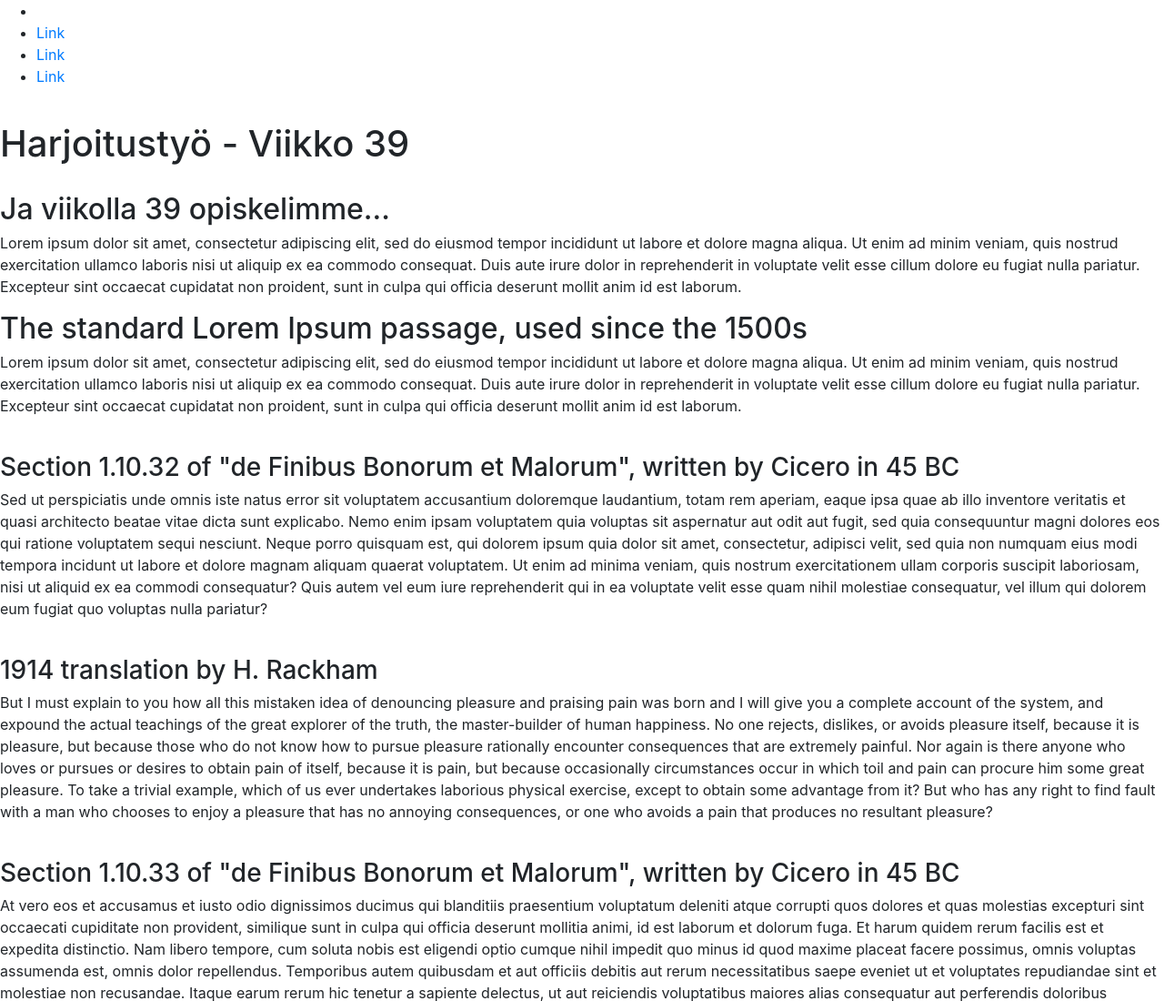
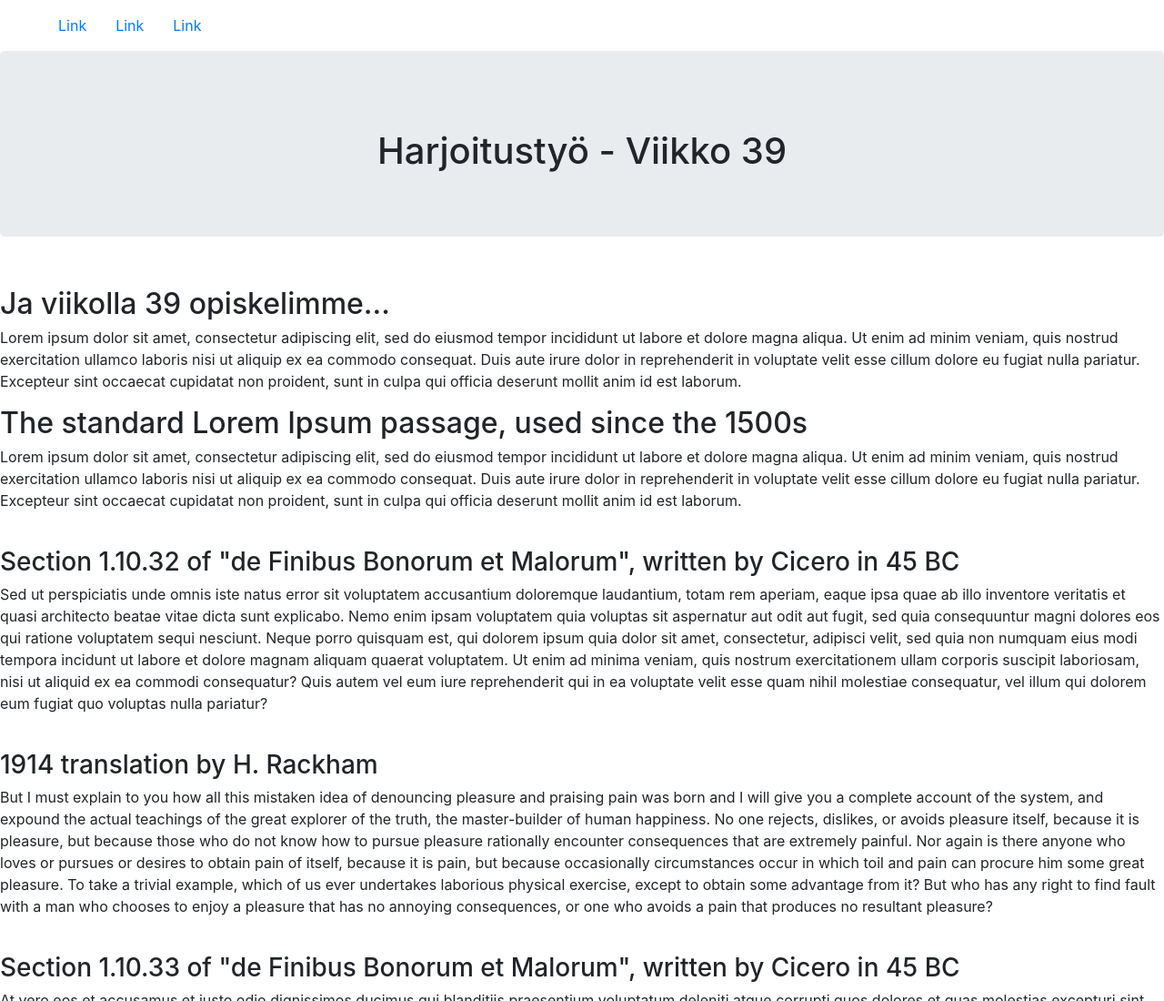
Before and after one commit to JAMK-IT-STUDENT/ttms0400-web-visualisointi-yhteinen-harjoitus-R3DgRu, a plain HTML site: page harkka-wk41/bs-vakio-teemat/index.html in a window 1280 px wide. Shown: the top 1100 px of the page at 91% size. Drawn offline with nearby package versions, Linux system fonts and the light colour scheme.

Commit message:
Add bootstrap to navbar and header

```diff
--- a/harkka-wk41/bs-vakio-teemat/index.html
+++ b/harkka-wk41/bs-vakio-teemat/index.html
@@ -4,23 +4,23 @@
     <title>Harkka</title>
     <meta charset="UTF-8">
     <link href="https://fonts.googleapis.com/css?family=Signika" rel="stylesheet">
-    <meta name="viewport" content="width=device-width, initial-scale=1">
+    <meta name="viewport" content="width=device-width, initial-scale=1, shrink-to-fit=no">
     <link rel="stylesheet" href="https://maxcdn.bootstrapcdn.com/bootstrap/4.0.0-beta/css/bootstrap.min.css" integrity="sha384-/Y6pD6FV/Vv2HJnA6t+vslU6fwYXjCFtcEpHbNJ0lyAFsXTsjBbfaDjzALeQsN6M" crossorigin="anonymous">
     <!--<link rel="stylesheet" href="styles.css">-->
 </head>
 
 <body>
 
-    <nav>
-      <ul>
-        <li><a href=""><img src="" /></a></li>
-        <li><a href="">Link</a></li>
-        <li><a href="">Link</a></li>
-        <li><a href="">Link</a></li>
+    <nav class="navbar">
+      <ul class="nav">
+        <li class="nav-item"><a class="nav-link" href=""><img src="" /></a></li>
+        <li class="nav-item"><a class="nav-link" href="">Link</a></li>
+        <li class="nav-item"><a class="nav-link" href="">Link</a></li>
+        <li class="nav-item"><a class="nav-link" href="">Link</a></li>
       </ul>
     </nav>
 
-    <header>
+    <header class="jumbotron text-center">
         <img src="" />
         <h1>Harjoitustyö - Viikko 39</h1>
     </header>
@@ -73,5 +73,9 @@
       </ul>
     </footer>
 
+<script src="https://code.jquery.com/jquery-3.2.1.slim.min.js" integrity="sha384-KJ3o2DKtIkvYIK3UENzmM7KCkRr/rE9/Qpg6aAZGJwFDMVNA/GpGFF93hXpG5KkN" crossorigin="anonymous"></script>
+<script src="https://cdnjs.cloudflare.com/ajax/libs/popper.js/1.12.3/umd/popper.min.js" integrity="sha384-vFJXuSJphROIrBnz7yo7oB41mKfc8JzQZiCq4NCceLEaO4IHwicKwpJf9c9IpFgh" crossorigin="anonymous"></script>
+<script src="https://maxcdn.bootstrapcdn.com/bootstrap/4.0.0-beta.2/js/bootstrap.min.js" integrity="sha384-alpBpkh1PFOepccYVYDB4do5UnbKysX5WZXm3XxPqe5iKTfUKjNkCk9SaVuEZflJ" crossorigin="anonymous"></script>
+
 </body>
 </html>
```
